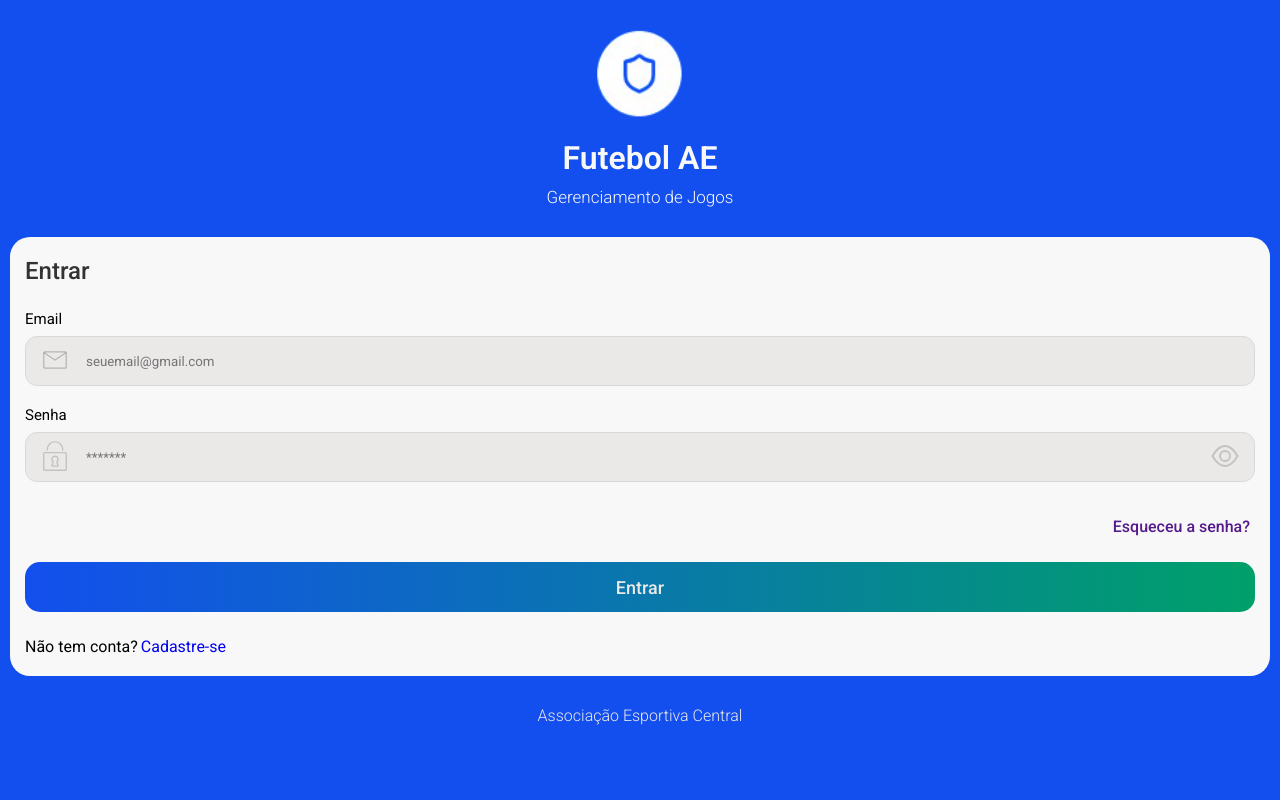
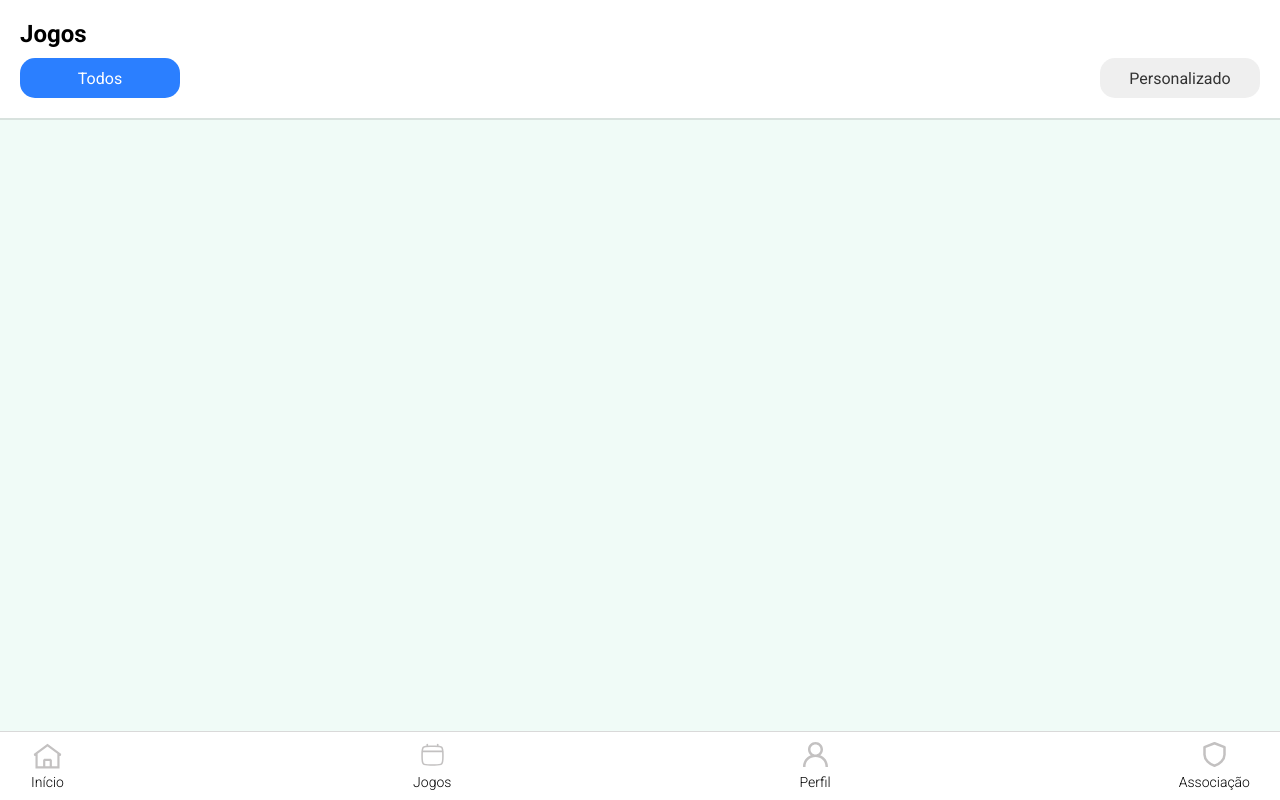
Before and after one commit to ClubeFut/clube_fut_frontend_angular, an Angular app: page /jogos in a window 1280 px wide. Built offline with nearby package versions, Linux system fonts and the light colour scheme.

Commit message:
refactor: adicionando header a página de jogos

```diff
--- a/src/app/app.routes.ts
+++ b/src/app/app.routes.ts
@@ -2,6 +2,7 @@ import { Routes } from '@angular/router';
 import { Home } from './pages/home/home';
 import { Login } from './pages/login/login';
 import { Register } from './pages/register/register';
+import { Games } from './pages/games/games';
 
 export const routes: Routes = [
     {
@@ -17,6 +18,10 @@ export const routes: Routes = [
         component: Login
     },
     {
+        path: "jogos",
+        component: Games
+    },
+    {
         path: "**",
         component: Login
     }
--- a/src/app/pages/games/games.html
+++ b/src/app/pages/games/games.html
@@ -1 +1,32 @@
-<p>games works!</p>
+<div class="jogos__container">
+    <header>
+        <h2>Jogos</h2>
+
+        <div class="jogos__filtro__acoes">
+            <button type="button" class="active" id="btn__todos" (click)="mostreTodosJogos()">Todos</button>
+            <button type="button" id="btn__personalizado" (click)="mostreJogosFiltroPersonalizado()">Personalizado</button>
+        </div><!--jogos__filtro__acoes-->
+
+        <form action="" class="jogos__filtros" *ngIf="estaSendoExibidoFiltroPersonalizados">
+            <div class="filtro__camp">
+                <label>De</label>
+
+                <input type="date">
+            </div><!--filtro__camp-->
+
+            <div class="filtro__camp">
+                <label>Até</label>
+
+                <input type="date">
+            </div><!--filtro__camp-->
+        </form><!--jogoso__filtro-->
+    </header>
+
+    <main>
+
+    </main>
+
+    <footer>
+        <app-footer></app-footer>
+    </footer>
+</div><!--jogos__container-->
--- a/src/app/pages/games/games.scss
+++ b/src/app/pages/games/games.scss
@@ -0,0 +1,79 @@
+$bg__main: #F0FBF7;
+$cor__branca: #fff;
+$bg__estatistica__unica__azul: #2B7FFF;
+$bg__estatistica__unica__verde: #00C950;
+$bg__estatistica__unica__laranja: #FF6900;
+$bg__estatistica__unica__lilas: #AD46FF;
+$bg__aqua: #F3E8FF;
+
+.jogos__container{
+    background-color: $bg__main;
+    min-height: 100dvh;
+    height: auto;
+    width: 100dvw;
+    padding-bottom: 120px;
+
+    header{
+        background-color: $cor__branca;
+        box-shadow: 1PX 0 0 2PX rgba(0,0,0,0.1);
+        padding: 20px;
+
+        .jogos__filtro__acoes{
+            margin-top: 10px;
+            display: flex;
+            flex-direction: row;
+            justify-content: space-between;
+
+            button{
+                width: 160px;
+                max-width: 100%;
+                height: 40px;
+                border: 0;
+                border-radius: 15px;
+                font-size: 16px;
+                font-weight: 400;
+                color: #333;
+            }
+
+            .active{
+                background-color: $bg__estatistica__unica__azul;
+                color: $cor__branca;
+            }
+        }
+
+        form{
+            width: 100%;
+            display: flex;
+            flex-direction: row;
+            justify-content: space-between;
+            margin-top: 20px;
+
+            .filtro__camp{
+                label{
+                    font-size: 17px;
+                    font-weight: 500;
+                    margin-bottom: 5px;
+                }
+
+                input{
+                    width: 160px;
+                    max-width: 100%;
+                    height: 30px;
+                    outline: 0;
+                    border-radius: 10px;
+                    border: 1px solid #333;
+                }
+            }
+        }
+    }
+
+    main{
+        background-color: $bg__main;
+    }
+
+    footer{
+        position: fixed;
+        bottom: 0;
+        left: 0;
+    }
+}
--- a/src/app/pages/games/games.ts
+++ b/src/app/pages/games/games.ts
@@ -1,11 +1,42 @@
+import { CommonModule } from '@angular/common';
 import { Component } from '@angular/core';
+import { FormsModule } from '@angular/forms';
+import { Footer } from '../../shared/footer/footer';
 
 @Component({
   selector: 'app-games',
-  imports: [],
+  imports: [
+    CommonModule,
+    FormsModule,
+    Footer
+  ],
   templateUrl: './games.html',
   styleUrl: './games.scss',
 })
 export class Games {
+  estaSendoExibidoFiltroPersonalizados: boolean = false;
 
+  mostreTodosJogos(){
+    const btnPersonalizado = document.getElementById("btn__personalizado");
+    const btnTodos = document.getElementById("btn__todos");
+
+    if(btnPersonalizado && btnTodos){
+      btnPersonalizado.classList.remove("active");
+      btnTodos.classList.add("active");
+    }
+
+    this.estaSendoExibidoFiltroPersonalizados = false;
+  }
+
+  mostreJogosFiltroPersonalizado(){
+    const btnPersonalizado = document.getElementById("btn__personalizado");
+    const btnTodos = document.getElementById("btn__todos");
+
+    if(btnPersonalizado && btnTodos){
+      btnPersonalizado.classList.add("active");
+      btnTodos.classList.remove("active");
+    }
+
+    this.estaSendoExibidoFiltroPersonalizados = true;
+  }
 }
--- a/src/app/shared/footer/footer.html
+++ b/src/app/shared/footer/footer.html
@@ -6,7 +6,7 @@
             <h2>Início</h2>
         </button><!--icone__unico-->
 
-        <button type="button" class="icone__unico">
+        <button type="button" [routerLink]="['/jogos']" class="icone__unico">
             <svg viewBox="0 0 24 24" fill="none" xmlns="http://www.w3.org/2000/svg"><g id="SVGRepo_bgCarrier" stroke-width="0"></g><g id="SVGRepo_tracerCarrier" stroke-linecap="round" stroke-linejoin="round"></g><g id="SVGRepo_iconCarrier"> <path d="M2 12C2 8.22876 2 6.34315 3.17157 5.17157C4.34315 4 6.22876 4 10 4H14C17.7712 4 19.6569 4 20.8284 5.17157C22 6.34315 22 8.22876 22 12V14C22 17.7712 22 19.6569 20.8284 20.8284C19.6569 22 17.7712 22 14 22H10C6.22876 22 4.34315 22 3.17157 20.8284C2 19.6569 2 17.7712 2 14V12Z" stroke="#c3c1c1" stroke-width="1.5"></path> <path d="M7 4V2.5" stroke="#c3c1c1" stroke-width="1.5" stroke-linecap="round"></path> <path d="M17 4V2.5" stroke="#c3c1c1" stroke-width="1.5" stroke-linecap="round"></path> <path d="M2.5 9H21.5" stroke="#c3c1c1" stroke-width="1.5" stroke-linecap="round"></path> </g></svg>
 
             <h2>Jogos</h2>
```
